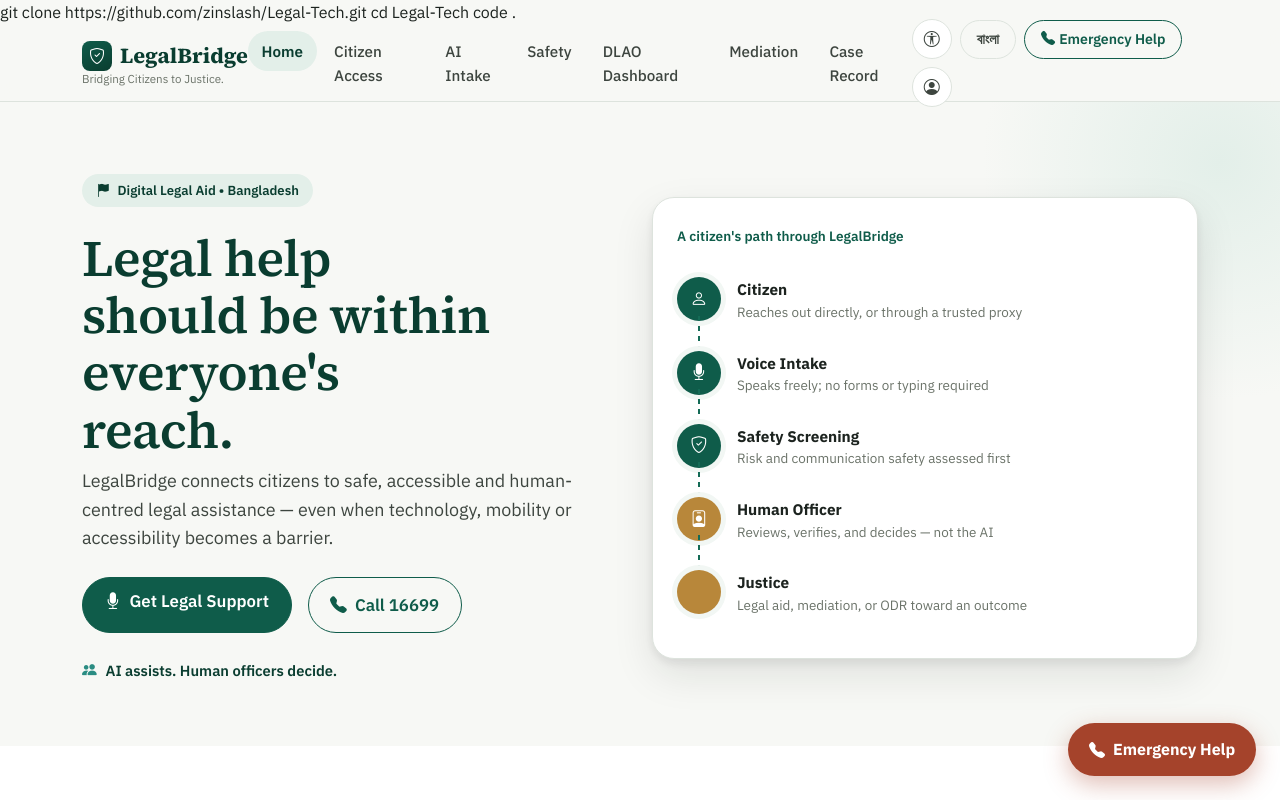
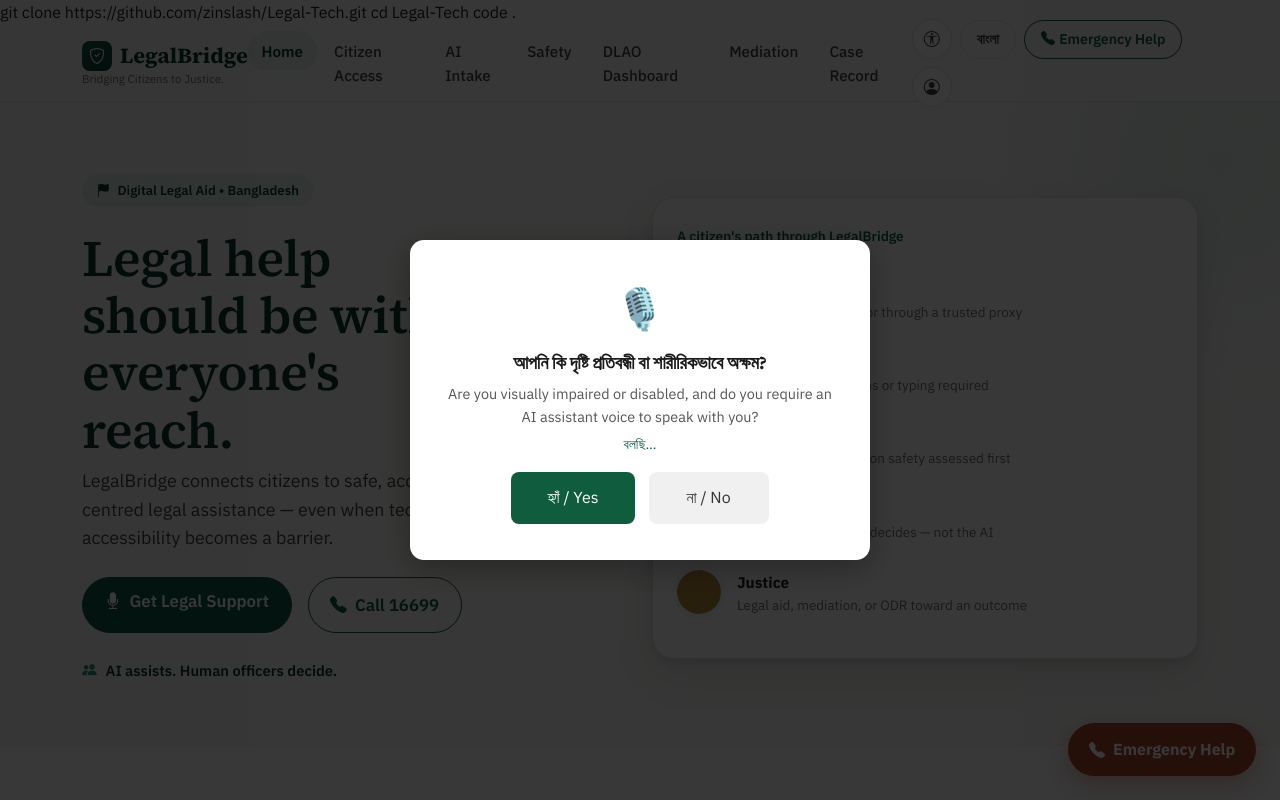
Before and after one commit to zinslash/Legal-Tech, a plain HTML site: page index.html in a window 1280 px wide. Shown: the top 800 px of the page. Drawn offline with Linux system fonts and the light colour scheme.

Commit message:
Add gitignore and accessibility voice greeting

```diff
--- a/index.html
+++ b/index.html
@@ -423,5 +423,170 @@ code .<!DOCTYPE html>
 
 <script src="vendor/bootstrap/js/bootstrap.bundle.min.js"></script>
 <script src="js/app.js"></script>
+
+<!-- ── Accessibility Voice Greeting ── -->
+<div id="a11y-overlay" role="dialog" aria-modal="true"
+     aria-labelledby="a11y-title"
+     style="display:none; position:fixed; inset:0;
+            background:rgba(0,0,0,0.78); z-index:9999;
+            align-items:center; justify-content:center;">
+  <div style="background:#fff; border-radius:14px; padding:36px;
+              max-width:460px; width:90%; text-align:center;
+              box-shadow:0 8px 32px rgba(0,0,0,0.3);" lang="bn">
+
+    <div style="font-size:2.5rem; margin-bottom:12px;">🎙️</div>
+
+    <h2 id="a11y-title"
+        style="font-size:1.15rem; font-weight:700;
+               margin-bottom:8px; color:#1a1a1a;">
+      আপনি কি দৃষ্টি প্রতিবন্ধী বা শারীরিকভাবে অক্ষম?
+    </h2>
+
+    <p style="font-size:0.9rem; color:#555; margin-bottom:6px;">
+      Are you visually impaired or disabled, and do you require
+      an AI assistant voice to speak with you?
+    </p>
+
+    <p id="a11y-status"
+       style="font-size:0.85rem; color:#0f5c3f;
+              min-height:20px; margin-bottom:16px;">
+    </p>
+
+    <div style="display:flex; gap:14px; justify-content:center;">
+      <button id="a11y-yes"
+              onclick="a11yYes()"
+              style="background:#0f5c3f; color:#fff; border:none;
+                     border-radius:8px; padding:13px 36px;
+                     font-size:1rem; cursor:pointer;
+                     min-width:120px;">
+        হ্যাঁ / Yes
+      </button>
+      <button id="a11y-no"
+              onclick="a11yNo()"
+              style="background:#f0f0f0; color:#333; border:none;
+                     border-radius:8px; padding:13px 36px;
+                     font-size:1rem; cursor:pointer;
+                     min-width:120px;">
+        না / No
+      </button>
+    </div>
+
+  </div>
+</div>
+
+<script>
+(function () {
+
+  // ── Show the overlay once per browser session ──────────────────
+  window.addEventListener('load', function () {
+    if (!sessionStorage.getItem('a11y-answered')) {
+      showOverlay();
+    }
+  });
+
+  function showOverlay() {
+    var el = document.getElementById('a11y-overlay');
+    el.style.display = 'flex';
+    // Small delay so the page loads first
+    setTimeout(function () {
+      speakGreeting();
+    }, 800);
+  }
+
+  // ── Text to speech ─────────────────────────────────────────────
+  function speak(text, onEnd) {
+    if (!window.speechSynthesis) return;
+    window.speechSynthesis.cancel();
+    var u = new SpeechSynthesisUtterance(text);
+    u.lang  = 'bn-BD';
+    u.rate  = 0.82;
+    u.pitch = 1;
+    if (onEnd) u.onend = onEnd;
+    window.speechSynthesis.speak(u);
+  }
+
+  function speakGreeting() {
+    setStatus('বলছি…');
+    speak(
+      'আপনি কি দৃষ্টি প্রতিবন্ধী বা শারীরিকভাবে অক্ষম? ' +
+      'আপনার কি একটি ভয়েস সহকারী প্রয়োজন? ' +
+      'হ্যাঁ বলুন, অথবা না বলুন।',
+      function () {
+        startListening();
+      }
+    );
+  }
+
+  // ── Speech recognition ─────────────────────────────────────────
+  function startListening() {
+    var SR = window.SpeechRecognition || window.webkitSpeechRecognition;
+    if (!SR) {
+      // Browser does not support speech recognition
+      // Buttons still work — just no voice detection
+      setStatus('বাটনে চাপুন / Press a button');
+      return;
+    }
+
+    var rec = new SR();
+    rec.lang        = 'bn-BD';
+    rec.continuous  = false;
+    rec.maxAlternatives = 3;
+
+    rec.onstart = function () {
+      setStatus('🎙️ শুনছি… / Listening…');
+    };
+
+    rec.onresult = function (e) {
+      var transcript = '';
+      for (var i = 0; i < e.results[0].length; i++) {
+        transcript += e.results[0][i].transcript.toLowerCase();
+      }
+      if (
+        transcript.includes('হ্যাঁ') ||
+        transcript.includes('ha')    ||
+        transcript.includes('yes')   ||
+        transcript.includes('yeah')
+      ) {
+        a11yYes();
+      } else {
+        a11yNo();
+      }
+    };
+
+    rec.onerror = function () {
+      setStatus('বাটনে চাপুন / Press a button');
+    };
+
+    rec.start();
+  }
+
+  // ── Helpers ────────────────────────────────────────────────────
+  function setStatus(msg) {
+    var el = document.getElementById('a11y-status');
+    if (el) el.textContent = msg;
+  }
+
+  function hideOverlay() {
+    var el = document.getElementById('a11y-overlay');
+    if (el) el.style.display = 'none';
+  }
+
+  // ── Button handlers — must be global ──────────────────────────
+  window.a11yYes = function () {
+    sessionStorage.setItem('a11y-answered', 'yes');
+    sessionStorage.setItem('voice-mode',    'true');
+    hideOverlay();
+    speak('ঠিক আছে। ভয়েস মোড চালু হয়েছে। আপনাকে স্বাগতম।');
+  };
+
+  window.a11yNo = function () {
+    sessionStorage.setItem('a11y-answered', 'no');
+    sessionStorage.setItem('voice-mode',    'false');
+    hideOverlay();
+  };
+
+})();
+</script>
+
 </body>
 </html>
```
